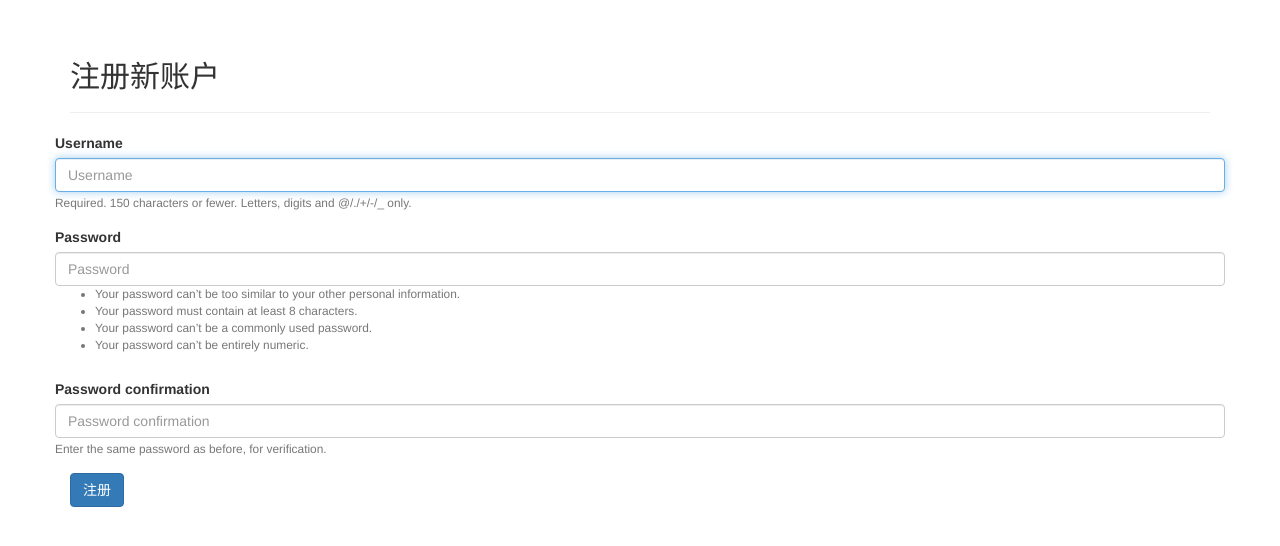
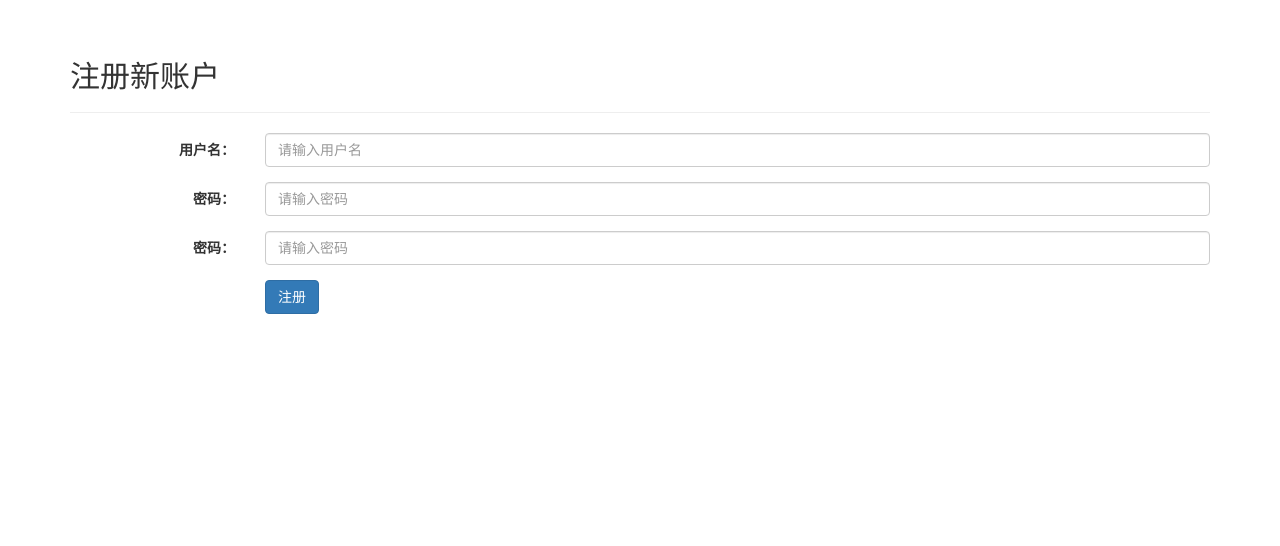
Before and after one commit to bowenddd/python-learning_log, a Django app: page /users/register/ in a window 1280 px wide. Shown: the part 51-597 px from the top of the page. Run offline with Django 3.2, Linux system fonts and the light colour scheme; some libraries are stand-ins or nearby versions.

Commit message:
change register

```diff
--- a/users/templates/users/register.html
+++ b/users/templates/users/register.html
@@ -6,10 +6,37 @@
 {% block content%}
     <form method="post" action="{% url 'users:register' %}" class="form-horizontal">
         {% csrf_token%}
-        {% bootstrap_form form %}
-        {%buttons%}
-        <button name="submit" class="btn btn-primary">注册</button>
-        {%endbuttons%}
+        <div class="form-group">
+            <label for="username" class="col-sm-2 control-label">用户名：</label>
+            <div class="col-sm-10">
+                <input type="text" class="form-control" id="username" name="username" placeholder="请输入用户名">
+            </div>
+        </div>
+        <div class="form-group">
+            <label for="password1" class="col-sm-2 control-label">密码：</label>
+            <div class="col-sm-10">
+                <input type="password" class="form-control" id="password1" name="password1" placeholder="请输入密码">
+            </div>
+        </div>
+        <div class="form-group">
+            <label for="password2" class="col-sm-2 control-label">密码：</label>
+            <div class="col-sm-10">
+                <input type="password" class="form-control" id="password2" name="password2" placeholder="请输入密码">
+            </div>
+        </div>
+        <div class="form-group">
+            <div class="col-sm-offset-2 col-sm-10">
+                <button type="submit" class="btn btn-primary">注册</button>
+            </div>
+        </div>
+        <!--{%buttons%}-->
+        <!--<button name="submit" class="btn btn-primary">注册</button>-->
+        <!--{%endbuttons%}-->
         <input type="hidden" name="next" value="{% url 'learning_logs:index'%}"/>
     </form>
+    <div class="form-group">
+            <div class="col-sm-offset-2 col-sm-10">
+                    <p>{{error}}</p>
+            </div>
+        </div>
 {% endblock content %}
--- a/users/views.py
+++ b/users/views.py
@@ -9,6 +9,7 @@ def logout_view(request):
     return HttpResponseRedirect(reverse('learning_logs:index'))
 
 def register(request):
+    error = " "
     if request.method != 'POST':
         form = UserCreationForm()
     else:
@@ -19,6 +20,7 @@ def register(request):
             authenticate_user = authenticate(username = new_user.username,password = request.POST['password1'])
             login(request,authenticate_user)
             return HttpResponseRedirect(reverse('learning_logs:index'))
-
-    context = {'form':form}
+        else:
+            error = "注册失败，请重新检查格式。"
+    context = {'form':form,'error':error}
     return render(request,'users/register.html',context)
```
